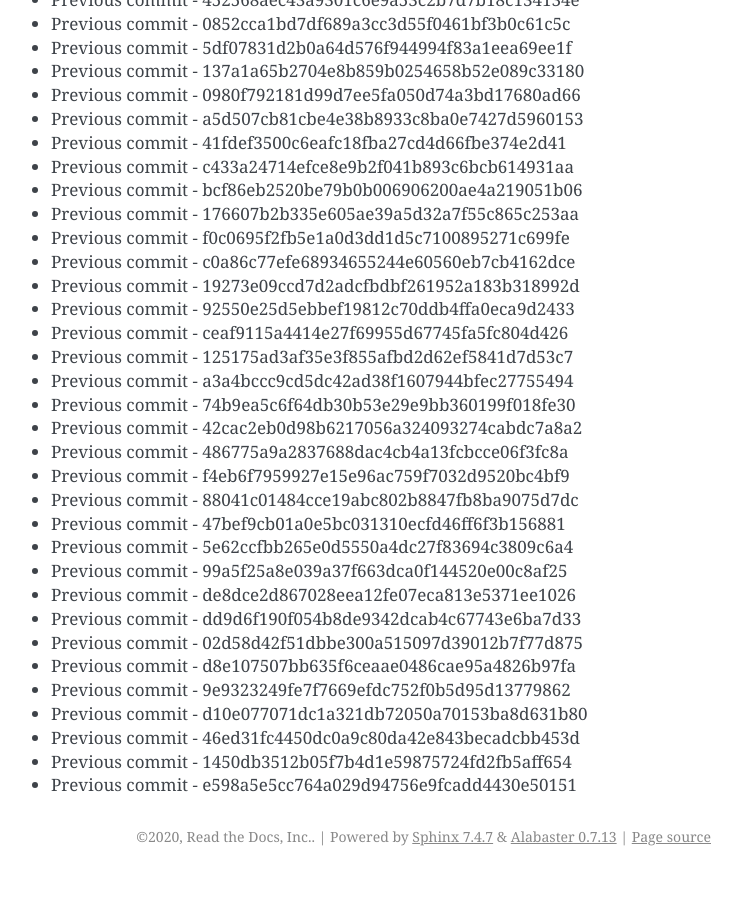
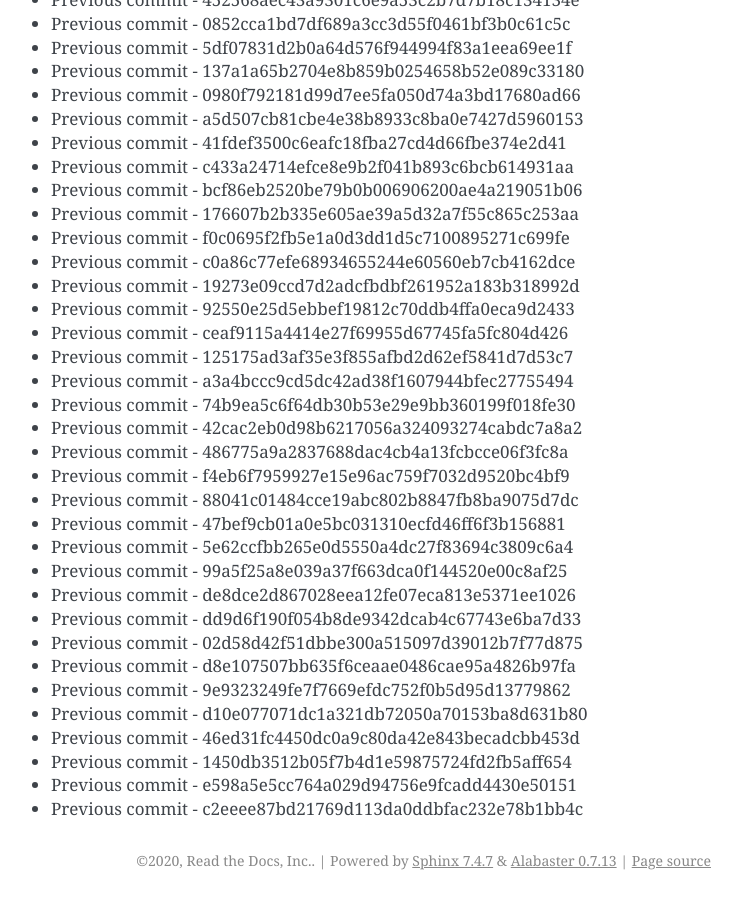
Before and after one commit to readthedocs/rtd-git-stresstest, a Sphinx documentation site: the page built from docs/updates.rst, in a window 1280 px wide and 900 px high, scrolled down 22263 px. Shown: the whole window, without its empty margins (399-1141 px from the left). Built offline with Sphinx 7.4.7, drawn with Linux system fonts in a browser that asks for light colours; before the commit the page ends 23139 px from its top, so only the background shows below that.

Commit message:
Generating commit from previous: c2eeee87bd21769d113da0ddbfac232e78b1bb4c

```diff
--- a/docs/updates.rst
+++ b/docs/updates.rst
@@ -967,3 +967,4 @@ It can be tested for any performance characteristics.
 * Previous commit - 46ed31fc4450dc0a9c80da42e843becadcbb453d
 * Previous commit - 1450db3512b05f7b4d1e59875724fd2fb5aff654
 * Previous commit - e598a5e5cc764a029d94756e9fcadd4430e50151
+* Previous commit - c2eeee87bd21769d113da0ddbfac232e78b1bb4c
```
